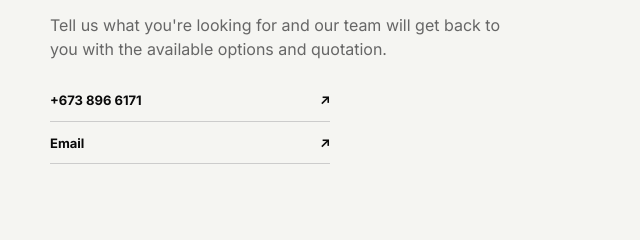
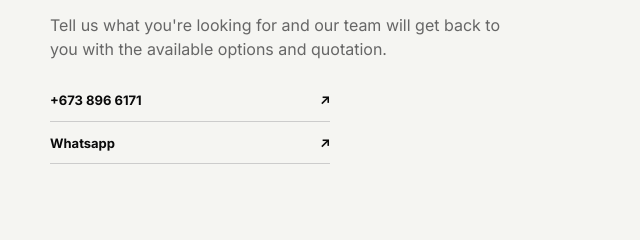
Before and after one commit to outworkenterprise-CS/owe-website, a plain HTML site: page index.html in a window 1280 px wide. Shown: the part 4800-5040 px from the top of the page, 0-640 px from the left. Drawn offline with Linux system fonts and the light colour scheme.

Commit message:
Update index.html

```diff
--- a/index.html
+++ b/index.html
@@ -179,7 +179,7 @@
           <p class="contact-copy">Tell us what you're looking for and our team will get back to you with the available options and quotation.</p>
           <div class="contact-details">
             <a href="https://wa.me/6738966171" target="_blank" rel="noopener">+673 896 6171 <span>↗</span></a>
-            <a href="outworkenterprise.cs@gmail.com" target="_blank" rel="noopener">Email <span>↗</span></a>
+            <a href="https://wa.me/6738966171" target="_blank" rel="noopener">Whatsapp <span>↗</span></a>
           </div>
         </div>
 
```
